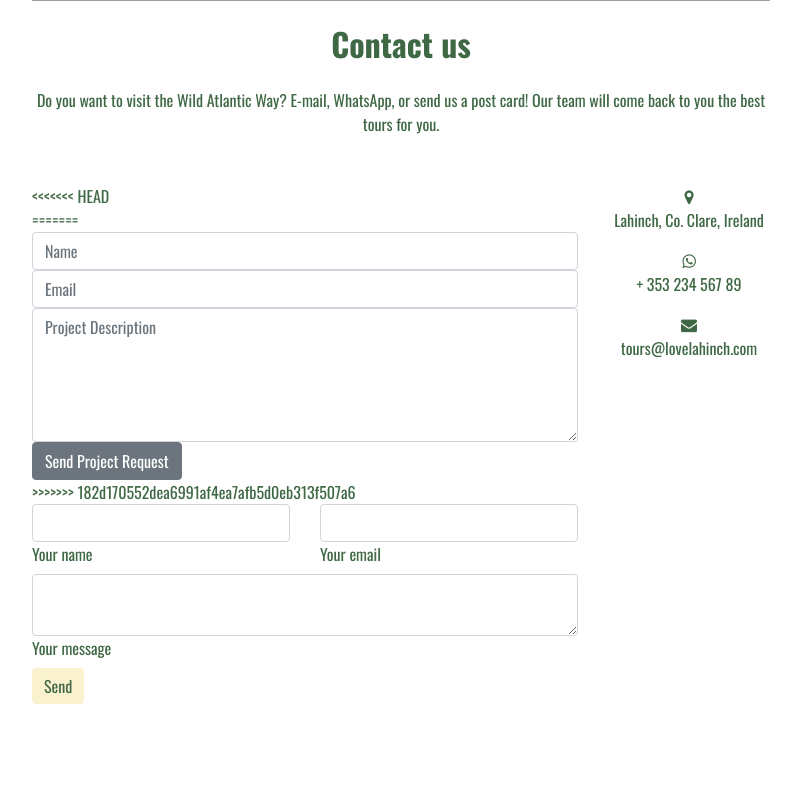
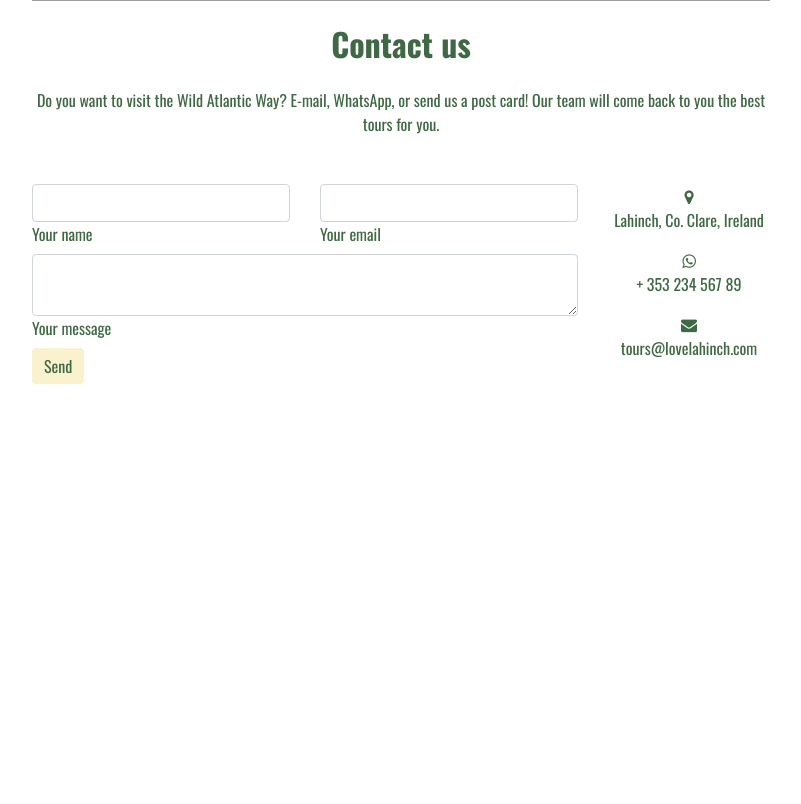
Before and after one commit to TobinWebDesign/Interactive-Frontend-Development-Milestone-Project, a PHP site: page / in a window 1280 px wide. Shown: the part 973-1777 px from the top of the page, without its empty margins (431-1232 px from the left). After the commit the page ends 1357 px from the top, so only its background shows below. Run offline with PHP 8.4, Linux system fonts and the light colour scheme; some libraries are stand-ins or nearby versions; grey boxes are pictures that could not be loaded.

Commit message:
index.html fixes to the form after Git Pull

```diff
--- a/.c9/metadata/preview-/index.html
+++ b/.c9/metadata/preview-/index.html
@@ -1 +1 @@
-{"filter":false,"title":"[P] /index.html","undoManager":{"mark":-1,"position":-1,"stack":[]},"preview":{"path":"/index.html","previewer":"previewBrowser","disableInjection":true},"timestamp":1561909749197,"hash":"da39a3ee5e6b4b0d3255bfef95601890afd80709"}
+{"filter":false,"title":"[P] /index.html","undoManager":{"mark":-1,"position":-1,"stack":[]},"preview":{"path":"/index.html","previewer":"previewBrowser","disableInjection":true},"timestamp":1561927358288,"hash":"da39a3ee5e6b4b0d3255bfef95601890afd80709"}
--- a/index.html
+++ b/index.html
@@ -136,18 +136,8 @@
 
                     <!--Grid column-->
                     <div class="col-md-9 mb-md-0 mb-5">
-<<<<<<< HEAD
 
                         <form id="myform" name="contact-form" onsubmit="return sendMail(this);" method="POST">
-=======
-<form onsubmit="return sendMail(this);" method="POST">
-                        <input type="text" name="name" class="form-control" id="fullname" placeholder="Name" required/>
-<input type="text" name="emailaddress" class="form-control" id="emailaddress" placeholder="Email" required/>
-                       <textarea rows="5" name="projectsummary" class="form-control" id="projectsummary" placeholder="Project Description" required></textarea>
-                   <button type="submit" class="btn btn-secondary center-block">Send Project Request</button>
-                   </form>
-                        <form id="contact-form" name="contact-form" onsubmit="return sendMail(this);" method="POST">
->>>>>>> 182d170552dea6991af4ea7afb5d0eb313f507a6
 
                             <!--Grid row-->
                             <div class="row">
@@ -237,5 +227,3 @@
     <script src="assets/js/maps.js"></script>
     <script src="assets/js/sendemail.js"></script>
 </body>
-
-</html>
```
Also changed, not shown: .c9/metadata/environment/assets/js/sendemail.js (+1 -1 lines), .c9/metadata/environment/index.html (+1 -1 lines), .c9/metadata/environment/assets/css/style.css, .c9/metadata/environment/assets/js/maps.js, 2 other files.
